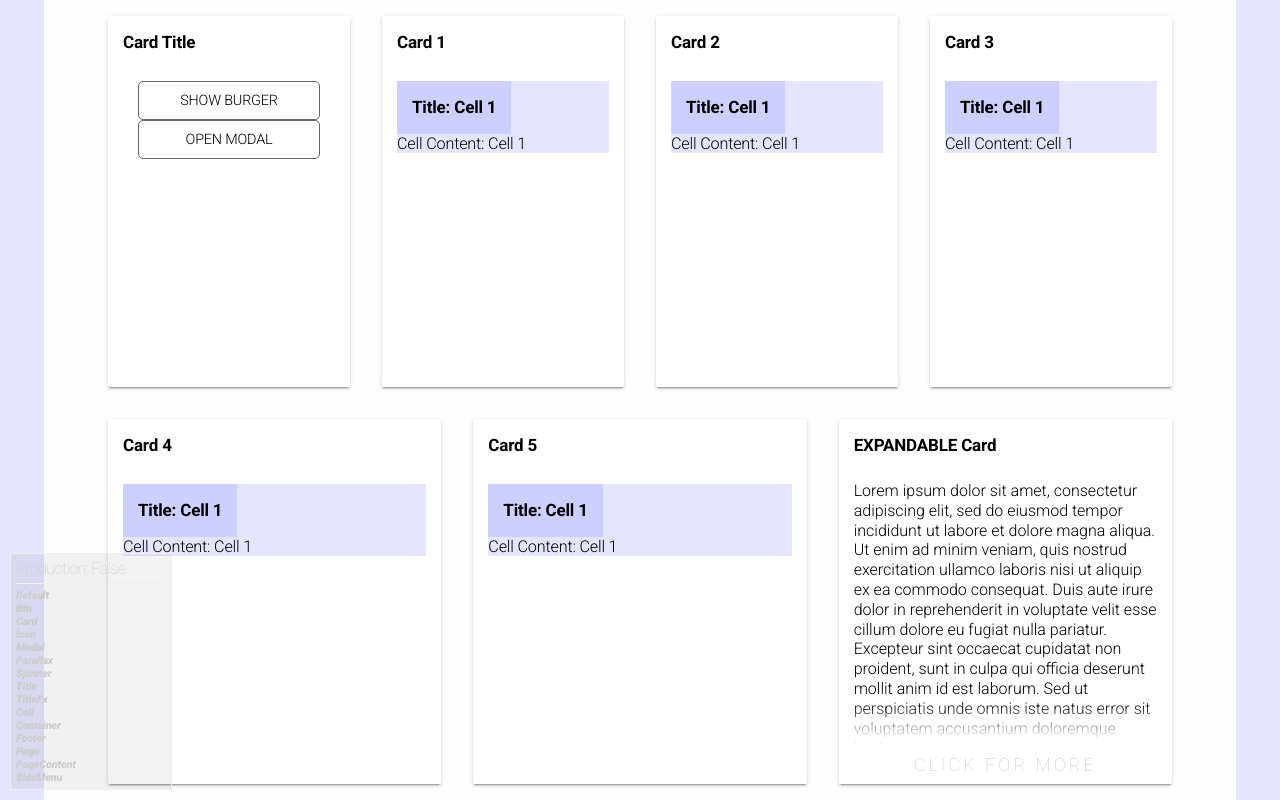
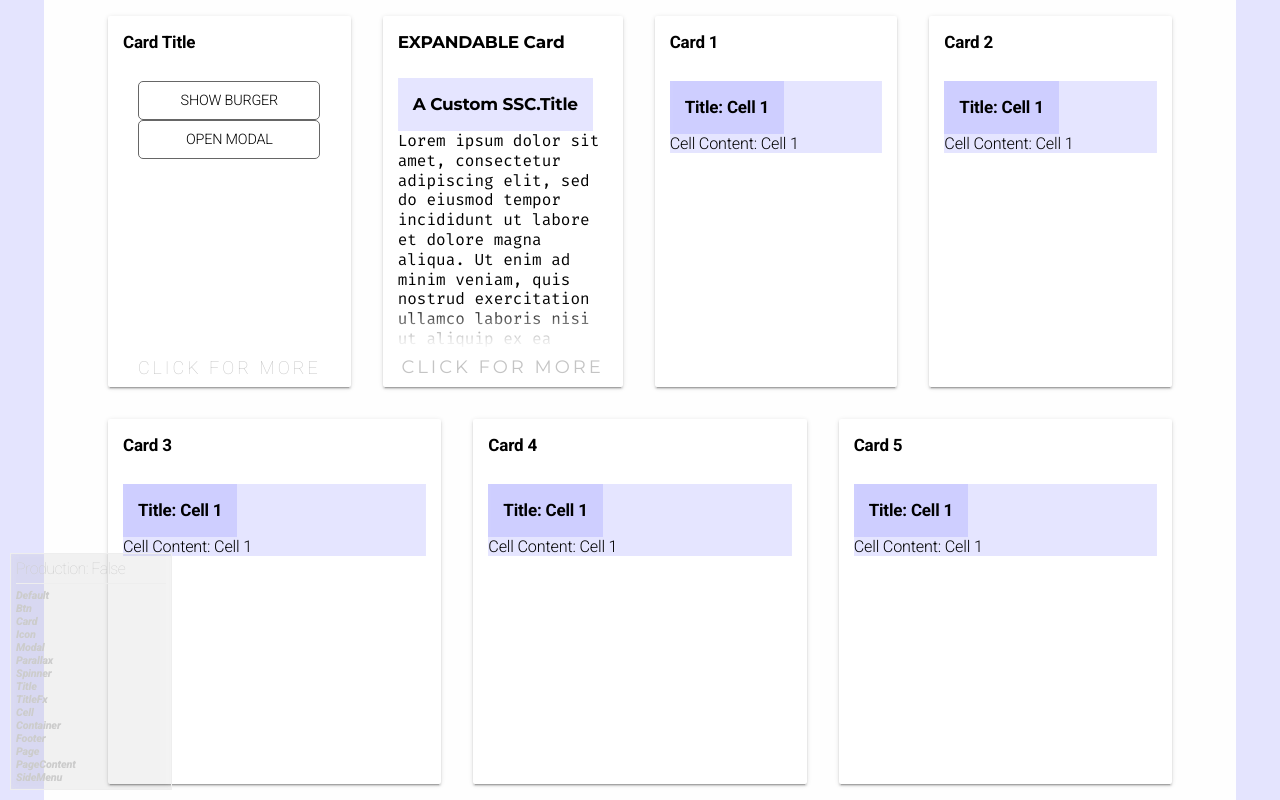
Before and after one commit to bsaphier/simple-site-components, a React app: page / in a window 1280 px wide. Shown: the top 800 px of the page. Built offline with nearby package versions, Linux system fonts and the light colour scheme; the HTML template or start-up script is replaced by a standard one.

Commit message:
cards inherit font-family

```diff
--- a/package.json
+++ b/package.json
@@ -1,7 +1,7 @@
 {
   "name": "react-ssc",
-  "version": "0.0.68",
-  "description": "A collection of design components & higher-order-components for creating a website",
+  "version": "0.0.69",
+  "description": "A collection of design components for creating a website",
   "scripts": {
     "start": "webpack-dev-server --open --config webpack.config.dev.js",
     "build": "webpack --config webpack.config.prod.js",
--- a/src/app/components/App.jsx
+++ b/src/app/components/App.jsx
@@ -129,22 +129,29 @@
                         {renderCards(2, 3)}
                     </SSC.SideMenu>
                     <SSC.PageContent style={{background: '#fefefe'}}>
-                        <SSC.Card title={'Card Title'}>
+                        <SSC.Card title={'Card Title'} expandable>
                             {() => [
                                 <SSC.Btn key={'btna002'} type={'B'} action={this.toggleBurger}>{() => 'Show Burger'}</SSC.Btn>,
                                 <SSC.Btn key={'btnb002'} type={'B'} action={this.toggleModal}>{() => 'Open Modal'}</SSC.Btn>
                             ]}
                         </SSC.Card>
-                        {renderCards(5, 1)}
+                        <span className={s.customCard}>
                             <SSC.Card title={'EXPANDABLE Card'} expandable>
                                 {(clicked, isFoot) => {
                                     if (!isFoot) {
-                                    return <div className={clicked ? `${s.cardContent} ${s.clicked}` : s.cardContent}>Lorem ipsum dolor sit amet, consectetur adipiscing elit, sed do eiusmod tempor incididunt ut labore et dolore magna aliqua. Ut enim ad minim veniam, quis nostrud exercitation ullamco laboris nisi ut aliquip ex ea commodo consequat. Duis aute irure dolor in reprehenderit in voluptate velit esse cillum dolore eu fugiat nulla pariatur. Excepteur sint occaecat cupidatat non proident, sunt in culpa qui officia deserunt mollit anim id est laborum. Sed ut perspiciatis unde omnis iste natus error sit voluptatem accusantium doloremque laudantium, totam rem aperiam, eaque ipsa quae ab illo inventore veritatis et quasi architecto beatae vitae dicta sunt explicabo. Nemo enim ipsam voluptatem quia voluptas sit aspernatur aut odit aut fugit, sed quia consequuntur magni dolores eos qui ratione voluptatem sequi nesciunt. Neque porro quisquam est, qui dolorem ipsum quia dolor sit amet, consectetur, adipisci velit, sed quia non numquam eius modi tempora incidunt ut labore et dolore magnam aliquam quaerat voluptatem. Ut enim ad minima veniam, quis nostrum exercitationem ullam corporis suscipit laboriosam, nisi ut aliquid ex ea commodi consequatur? Quis autem vel eum iure reprehenderit qui in ea voluptate velit esse quam nihil molestiae consequatur, vel illum qui dolorem eum fugiat quo voluptas nulla pariatur?</div>;
+                                        return (
+                                            <div className={clicked ? `${s.cardContent} ${s.clicked}` : s.cardContent}>
+                                                <SSC.Title className={s.customTitle} style={{ background: 'rgba(0,0,255,0.1)' }}>{'A Custom SSC.Title'}</SSC.Title>
+                                                {'Lorem ipsum dolor sit amet, consectetur adipiscing elit, sed do eiusmod tempor incididunt ut labore et dolore magna aliqua. Ut enim ad minim veniam, quis nostrud exercitation ullamco laboris nisi ut aliquip ex ea commodo consequat. Duis aute irure dolor in reprehenderit in voluptate velit esse cillum dolore eu fugiat nulla pariatur. Excepteur sint occaecat cupidatat non proident, sunt in culpa qui officia deserunt mollit anim id est laborum. Sed ut perspiciatis unde omnis iste natus error sit voluptatem accusantium doloremque laudantium, totam rem aperiam, eaque ipsa quae ab illo inventore veritatis et quasi architecto beatae vitae dicta sunt explicabo. Nemo enim ipsam voluptatem quia voluptas sit aspernatur aut odit aut fugit, sed quia consequuntur magni dolores eos qui ratione voluptatem sequi nesciunt. Neque porro quisquam est, qui dolorem ipsum quia dolor sit amet, consectetur, adipisci velit, sed quia non numquam eius modi tempora incidunt ut labore et dolore magnam aliquam quaerat voluptatem. Ut enim ad minima veniam, quis nostrum exercitationem ullam corporis suscipit laboriosam, nisi ut aliquid ex ea commodi consequatur? Quis autem vel eum iure reprehenderit qui in ea voluptate velit esse quam nihil molestiae consequatur, vel illum qui dolorem eum fugiat quo voluptas nulla pariatur?'}
+                                            </div>
+                                        );
                                     } else {
-                                    return (<div style={{margin: 'auto'}}>{'This is a Custom Footer!'}</div>);
+                                        return (<div className={s.customCardFooter}>{'This is a Custom Footer!'}</div>);
                                     }
                                 }}
                             </SSC.Card>
+                        </span>
+                        {renderCards(5, 1)}
                     </SSC.PageContent>
                     <SSC.Modal open={this.state.modalOpen} close={this.toggleModal}>
                         {renderCards(1, 3)}
--- a/src/app/components/app.scss
+++ b/src/app/components/app.scss
@@ -1,3 +1,5 @@
+@import url('https://fonts.googleapis.com/css?family=Fira+Mono|Montserrat:400,700');
+
 * {
     font-size: 16px;
     margin: 0;
@@ -34,7 +36,26 @@
     font-size: inherit;
 }
 
+.customCard {
+    display: inherit;
+    font-family: 'Montserrat', sans-serif;
+}
+
+.customTitle {
+    font-family: 'Montserrat', sans-serif;
+    font-weight: 700;
+    font-size: 1rem;
+}
+
+.customCardFooter {
+    font-family: 'Montserrat', sans-serif;
+    text-transform: uppercase;
+    margin: auto;
+    padding: 0 15px;
+}
+
 .cardContent {
+    font-family: 'Fira Mono', monospace;
     position: absolute;
     top: 0;
     right: 0;
--- a/src/lib/design/Title.jsx
+++ b/src/lib/design/Title.jsx
@@ -3,7 +3,7 @@
 
 
 export default ({children, className, style, ...props}) => (
-    <div className={`${s.titleWrapper}`} {...props}>
+    <div className={`${s.titleWrapper} ${className}`} {...props}>
         <div className={s.titleText} style={{...style}}>
             { children }
         </div>
--- a/src/lib/design/card.scss
+++ b/src/lib/design/card.scss
@@ -44,6 +44,7 @@
 
 
 .cContainer {
+    font-family: inherit;
     flex-grow: 1;
     display: block;
     box-sizing: border-box;
@@ -66,6 +67,7 @@
 }
 
 .cCard {
+    font-family: inherit;
     box-sizing: border-box;
     display: flex;
     flex-direction: column;
@@ -102,7 +104,9 @@
     min-height: 60px;
     display: flex;
     flex-direction: column;
+    font-family: inherit;
     .cTitle {
+        font-family: inherit;
         font-size: 17px;
         font-weight: bold;
         line-height: 23px;
@@ -142,19 +146,22 @@
     align-items: center;
     flex-direction: row-reverse;
     flex-wrap: wrap-reverse;
+    font-family: inherit;
     font-size: 16px;
     padding: 4px 0;
     .cFootContent {
+        font-family: inherit;
         box-sizing: border-box;
         bottom: 0;
         flex: 1 0 auto;
         min-height: 32px;
+        color: #c4c4c4;
         &.nClicked {
             display: flex;
         }
         span {
+            font-family: inherit;
             margin: auto;
-            color: #c8c8c8;
             cursor: default;
             align-self: center;
             font-size: 18px;
@@ -172,7 +179,7 @@
         }
     }
     .cFootClose {
-        display: inline-block;
+        // display: inline-block;
         border-radius: 3px;
         color: rgba(0,0,0,.87);
         cursor: pointer;
--- a/src/lib/design/title.scss
+++ b/src/lib/design/title.scss
@@ -5,6 +5,7 @@
 }
 
 .titleText {
+    font-family: inherit;
     // margin: 0 auto;
     // display: inline-block;
     font-size: 17px;
```
Also changed, not shown: 2 other files (tests, documents, lock files or other folders). Lines whose indentation alone changed are shown as unchanged.
